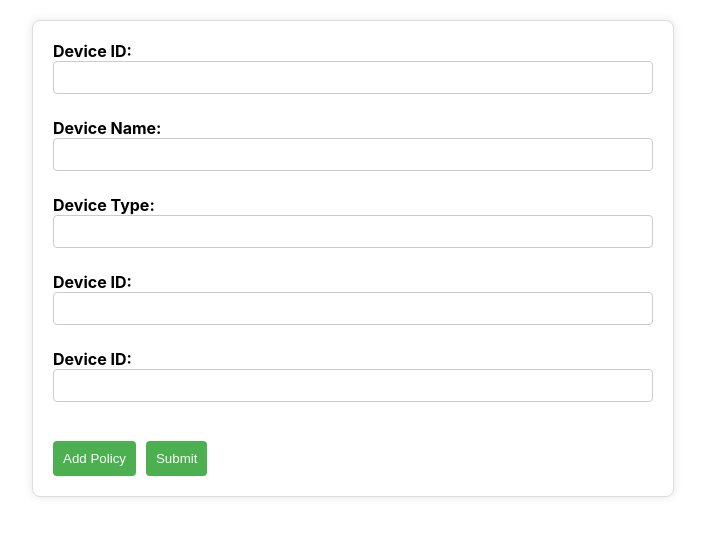
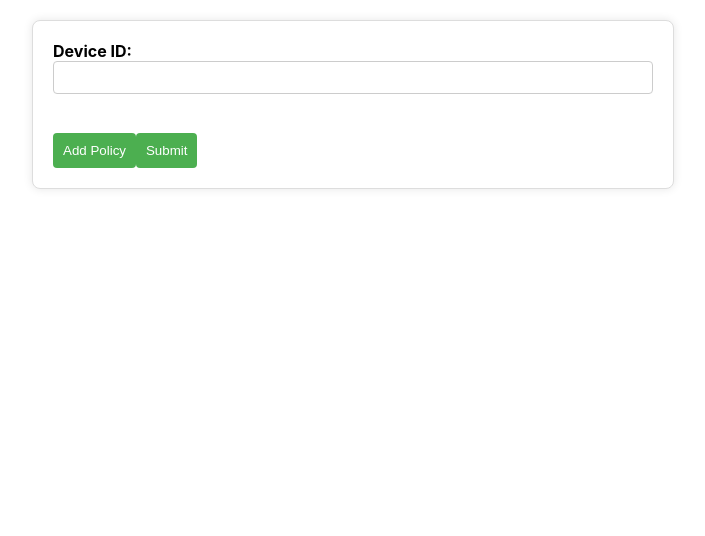
Before and after one commit to Kartik150704/IOT_Blockchain, a React (Create React App) app in the folder frontend/: page / in a window 1280 px wide. Shown: the top 536 px of the page, without its empty margins (287-992 px from the left). Built offline with nearby package versions, Linux system fonts and the light colour scheme.

Commit message:
minor changes

```diff
--- a/frontend/src/components/DeviceForm.js
+++ b/frontend/src/components/DeviceForm.js
@@ -1,3 +1,5 @@
+// DeviceForm.js
+
 import React, { useState } from 'react';
 import {
   FormContainer,
@@ -8,10 +10,15 @@ import {
   AddPolicyPointButton,
   SubmitButton,
   PolicyPointContainer,
+  PolicyPointLabel,
+  PolicyPointInput,
+  PolicyPointButton,
+  PolicyNumber,
+  PolicyContent,
+  PolicyHeader,
+  PolicyDescription,
 } from './styles'; // Import the styled components
 
-
-// Functional component DeviceForm
 const DeviceForm = () => {
     // State to manage device information
   const [deviceInfo, setDeviceInfo] = useState({
@@ -96,7 +103,6 @@ const DeviceForm = () => {
     console.log(deviceInfo);
   };
 
-    // Return the JSX structure
   return (
     <FormContainer onSubmit={handleSubmit}>
       <FormLabel>
@@ -108,48 +114,14 @@ const DeviceForm = () => {
           onChange={handleInputChange}
         />
       </FormLabel>
-            <FormLabel>
-                Device Name:
-                <FormInput
-                    type="text"
-                    name="Device Name"
-                    value={deviceInfo.deviceName}
-                    onChange={handleInputChange}
-                />
-            </FormLabel>
-            <FormLabel>
-                Device Type:
-                <FormInput
-                    type="text"
-                    name="device Type"
-                    value={deviceInfo.deviceType}
-                    onChange={handleInputChange}
-                />
-            </FormLabel>
-            <FormLabel>
-                Device ID:
-                <FormInput
-                    type="text"
-                    name="Device Manufacturer"
-                    value={deviceInfo.deviceManufacturer}
-                    onChange={handleInputChange}
-                />
-            </FormLabel>
-            <FormLabel>
-                Device ID:
-                <FormInput
-                    type="text"
-                    name="Manufacturer URL"
-                    value={deviceInfo.manufacturerUrl}
-                    onChange={handleInputChange}
-                />
-            </FormLabel>
       {/* Other device info inputs go here */}
       <FormButton type="button" onClick={handleAddPolicy}>
         Add Policy
       </FormButton>
       {deviceInfo.policies.map((policy, index) => (
         <PolicyContainer key={index}>
+          <PolicyNumber>{index + 1}.</PolicyNumber>
+          <PolicyContent>
             <FormLabel>
               Policy Name:
               <FormInput
@@ -170,6 +142,7 @@ const DeviceForm = () => {
                 }
               />
             </FormLabel>
+          </PolicyContent>
           <AddPolicyPointButton
             type="button"
             onClick={() => handleAddPolicyPoint(index)}
@@ -178,9 +151,9 @@ const DeviceForm = () => {
           </AddPolicyPointButton>
           {policy.policyPoints.map((point, pointIndex) => (
             <PolicyPointContainer key={pointIndex}>
-                            <FormLabel>
+              <PolicyPointLabel>
                 Policy Point Header:
-                                <FormInput
+                <PolicyPointInput
                   type="text"
                   value={point.header}
                   onChange={(e) =>
@@ -192,10 +165,10 @@ const DeviceForm = () => {
                     )
                   }
                 />
-                            </FormLabel>
-                            <FormLabel>
+              </PolicyPointLabel>
+              {/* <PolicyPointLabel>
                 Policy Point Description:
-                                <FormInput
+                <PolicyPointInput
                   type="text"
                   value={point.description}
                   onChange={(e) =>
@@ -207,7 +180,7 @@ const DeviceForm = () => {
                     )
                   }
                 />
-                            </FormLabel>
+              </PolicyPointLabel> */}
             </PolicyPointContainer>
           ))}
         </PolicyContainer>
@@ -217,5 +190,4 @@ const DeviceForm = () => {
   );
 };
 
-// Export the component
 export default DeviceForm;
--- a/frontend/src/components/styles.js
+++ b/frontend/src/components/styles.js
@@ -69,7 +69,6 @@ export const SubmitButton = styled.button`
   border-radius: 4px;
   cursor: pointer;
   margin-top: 15px;
-  margin-left: 10px;
 
   &:hover {
     background-color: #45a049;
@@ -89,12 +88,13 @@ export const PolicyPointLabel = styled.label`
 `;
 
 export const PolicyPointInput = styled.input`
-  width: 100%;
+  width: calc(50% - 5px);
   padding: 8px;
   margin-bottom: 10px;
   border: 1px solid #ccc;
   border-radius: 4px;
   box-sizing: border-box;
+  display: inline-block;
 `;
 
 export const PolicyPointButton = styled.button`
@@ -110,3 +110,24 @@ export const PolicyPointButton = styled.button`
     background-color: #45a049;
   }
 `;
+
+export const PolicyNumber = styled.span`
+  font-weight: bold;
+  margin-right: 10px;
+`;
+
+export const PolicyContent = styled.div`
+  display: inline-block;
+  width: calc(50% - 5px);
+  vertical-align: top;
+  margin-bottom: 10px;
+`;
+
+export const PolicyHeader = styled.h3`
+  margin-top: 0;
+`;
+
+export const PolicyDescription = styled.p`
+  margin-bottom: 0;
+  color: #555;
+`;
```
Lines whose indentation alone changed are shown as unchanged.
